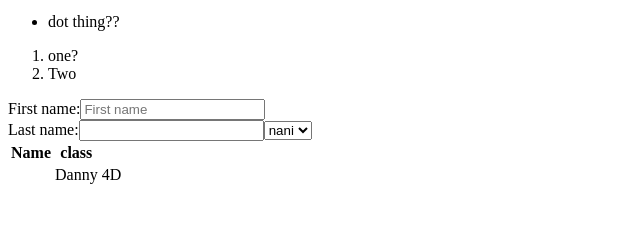
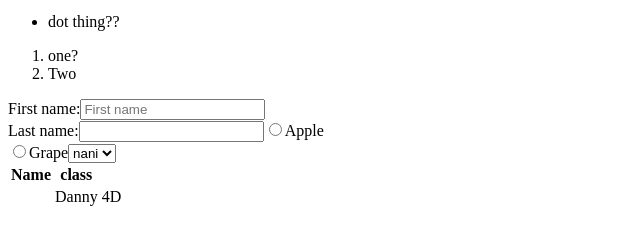
Before and after one commit to 5irno/test, a plain HTML site: page index.html in a window 1280 px wide. Shown: the part 101-346 px from the top of the page, without its empty margins (0-640 px from the left). Drawn offline with Linux system fonts and the light colour scheme.

Commit message:
Update index.html

```diff
--- a/index.html
+++ b/index.html
@@ -36,6 +36,13 @@
 		<input type="text" id="lname" name="lname">
 	</form>
 
+	<form>
+		<input type="radio" id="apple" name="fav fruit" value="Apple">
+		<label for = "apple">Apple</label><br>
+		<input type="radio" id="grape" name="fav fruit" value="Grape">
+		<label for = "grape">Grape</label>
+	</form>
+
 	<select>
     	<option>nani</option>
 	</select>
```
